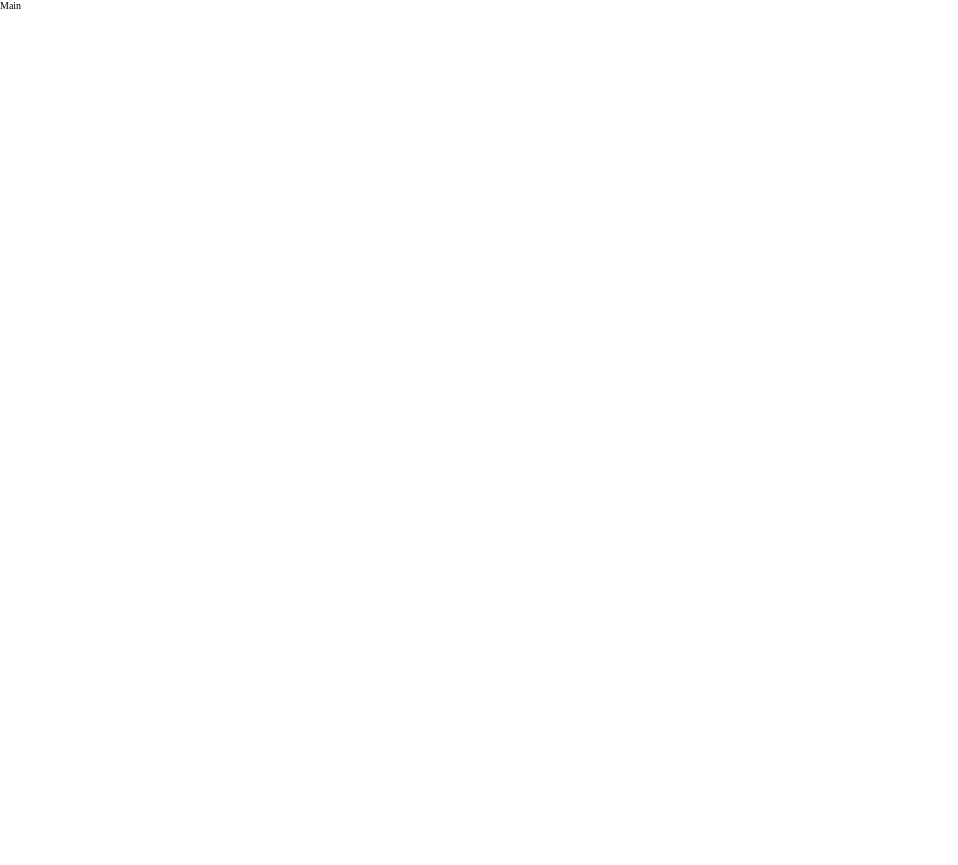
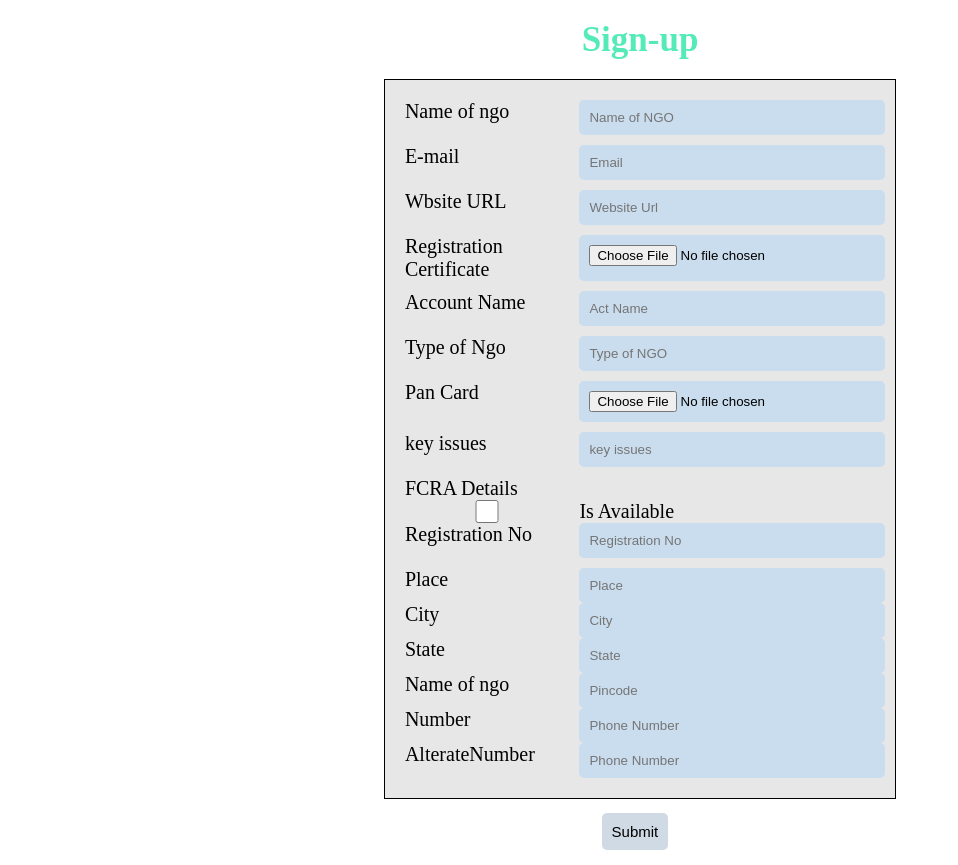
Before and after one commit to adityanithariya/Charitier-client, a Next.js app: page / in a window 1280 px wide. Shown: the whole page, without its empty margins (0-958 px from the left). Before the commit the page ends 800 px from the top, so only its background shows below. Built offline with nearby package versions, Linux system fonts and the light colour scheme.

Commit message:
initial-signup-page

```diff
--- a/app/page.js
+++ b/app/page.js
@@ -1,10 +1,11 @@
+import Signup from "@/components/Signup";
 import Main from "@components/Main";
 import styles from "@css/Home.module.css";
 
 export default function Home() {
     return (
         <div className={styles.root}>
-            <Main />
+            <Signup />
         </div>
     );
 }
--- a/components/Signup.js
+++ b/components/Signup.js
@@ -3,32 +3,160 @@ import styles from "@css/Signup.module.css";
 
 const Signup = () => {
     return (
-        <div>
+        <>
+            <h2 className={styles.heading}>Sign-up</h2>
+            <div className="align-center">
                 <form className={styles.form}>
-                <input type="text" placeholder="Name of NGO" />
-                <input type="email" placeholder="Email" />
-                <input type="url" placeholder="Website Url" />
-                <input type="file" placeholder="Registration Certificate" />
-                <input type="text" placeholder="Act Name" />
-                <input type="text" placeholder="Type of NGO" /> {/* Can be a dropdown*/}
-                <input type="file" placeholder="Pan Card" />
-                <input type="text" placeholder="key issues" />
+                    <div className={styles.ele}>
+                        <label htmlFor="ngo-name">Name of ngo</label>
+                        <input
+                            type="text"
+                            placeholder="Name of NGO"
+                            id="ngo-name"
+                        />
+                    </div>
+                    <div className={styles.ele}>
+                        <label htmlFor="ngo-email">E-mail</label>
+                        <input
+                            type="email"
+                            id="ngo-email"
+                            placeholder="Email"
+                        />
+                    </div>
+                    <div className={styles.ele}>
+                        <label htmlFor="ngo-web-url">Wbsite URL</label>
+                        <input
+                            type="url"
+                            placeholder="Website Url"
+                            id="ngo-web-url"
+                        />
+                    </div>
+                    <div className={styles.ele}>
+                        <label htmlFor="ngo-certificate">
+                            Registration Certificate
+                        </label>
+                        <input
+                            type="file"
+                            placeholder="Registration Certificate"
+                            id="ngo-certificate"
+                        />
+                    </div>
+                    <div className={styles.ele}>
+                        <label htmlFor="ngo-Act-Name">Account Name</label>
+                        <input
+                            type="text"
+                            placeholder="Act Name"
+                            id="ngo-Act-Name"
+                        />
+                    </div>
+                    <div className={styles.ele}>
+                        <label htmlFor="ngo-type">Type of Ngo</label>
+                        <input
+                            type="text"
+                            placeholder="Type of NGO"
+                            id="ngo-type"
+                        />{" "}
+                    </div>
+                    {/* Can be a dropdown*/}
+                    <div className={styles.ele}>
+                        <label htmlFor="ngo-pan">Pan Card</label>
+                        <input
+                            type="file"
+                            placeholder="Pan Card"
+                            id="ngo-pan"
+                        />
+                    </div>
+                    <div className={styles.ele}>
+                        <label htmlFor="ngo-key">key issues</label>
+
+                        <input
+                            type="text"
+                            placeholder="key issues"
+                            id="ngo-key"
+                        />
+                    </div>
                     <div>
                         <div>FCRA Details</div>
+                        <div className={styles.ele}>
                             <input type="checkbox" id="isAvailable" />
                             <label htmlFor="isAvailable">Is Available</label>
-                    <input type="number" placeholder="Registration No" />
+                        </div>
+                        <div className={styles.ele}>
+                            <label htmlFor="ngo-Registration-No">
+                                Registration No
+                            </label>
+
+                            <input
+                                type="number"
+                                placeholder="Registration No"
+                                id="ngo-Registration-No"
+                            />
+                        </div>
                     </div>
                     <div>
-                    <input type="text" placeholder="Place" />
-                    <input type="text" placeholder="City" />
-                    <input type="text" placeholder="State" />
-                    <input type="number" placeholder="Pincode" />
-                    <input type="number" placeholder="Phone Number" />
-                    <input type="number" placeholder="Alt Phone Number" />
+                        <div className={styles.ele}>
+                            <label htmlFor="ngo-place">Place</label>
+
+                            <input
+                                type="text"
+                                placeholder="Place"
+                                id="ngo-place"
+                            />
+                        </div>
+                        <div className={styles.ele}>
+                            <label htmlFor="ngo-city">City</label>
+
+                            <input
+                                type="text"
+                                placeholder="City"
+                                id="ngo-city"
+                            />
+                        </div>
+                        <div className={styles.ele}>
+                            <label htmlFor="ngo-state">State</label>
+
+                            <input
+                                type="text"
+                                placeholder="State"
+                                id="ngo-state"
+                            />
+                        </div>
+                        <div className={styles.ele}>
+                            <label htmlFor="ngo-pincode">Name of ngo</label>
+
+                            <input
+                                type="number"
+                                placeholder="Pincode"
+                                id="ngo-pincode"
+                            />
+                        </div>
+                        <div className={styles.ele}>
+                            <label htmlFor="ngo-number">Number</label>
+
+                            <input
+                                type="number"
+                                placeholder="Phone Number"
+                                id="ngo-number"
+                            />
+                        </div>
+                        <div className={styles.ele}>
+                            <label htmlFor="ngo-alt-number">
+                                AlterateNumber
+                            </label>
+
+                            <input
+                                type="number"
+                                placeholder="Phone Number"
+                                id="ngo-alt-number"
+                            />
+                        </div>
+
+                        {/* <input type="number" placeholder="Alt Phone Number" /> */}
                     </div>
                 </form>
             </div>
+            <button className={styles.btn}>Submit</button>
+        </>
     );
 };
 
--- a/public/css/Signup.module.css
+++ b/public/css/Signup.module.css
@@ -1,3 +1,54 @@
 .form {
-    flex-wrap: wrap;
+    /* flex-wrap: wrap;
+     */
+    background-color: rgb(231, 231, 231);
+    outline: 1px solid black;
+    display: flex;
+
+    flex-direction: column;
+    padding: 2rem;
+    font-size: 2rem;
+    gap: 1rem;
 }
+.heading {
+    font-size: 3.5rem;
+    color: rgb(84, 235, 184);
+
+    margin: 2rem auto;
+    text-align: center;
+}
+.ele {
+    display: grid;
+    grid-template-columns: 35% 65%;
+    gap: 1rem;
+}
+.ele input {
+    display: flex;
+    align-items: center;
+    justify-content: center;
+    outline: none;
+    border: none;
+    background-color: rgb(202, 221, 238);
+    padding: 1rem;
+    border-radius: 0.5rem;
+}
+.ele::placeholder {
+    text-align: center;
+}
+.btn {
+    margin: 1.5rem auto;
+    position: relative;
+    left: 47%;
+    font-size: 1.5rem;
+    padding: 1rem;
+    outline: none;
+    border: none;
+    background-color: rgb(207, 218, 228);
+    border-radius: 0.5rem;
+    cursor: pointer;
+}
+.btn:hover {
+    box-shadow: 1px 1px 4px 2px #858282;
+    /* border: 1px solid black; */
+    background-color: rgb(202, 221, 238);
+}
```
Lines whose indentation alone changed are shown as unchanged.
